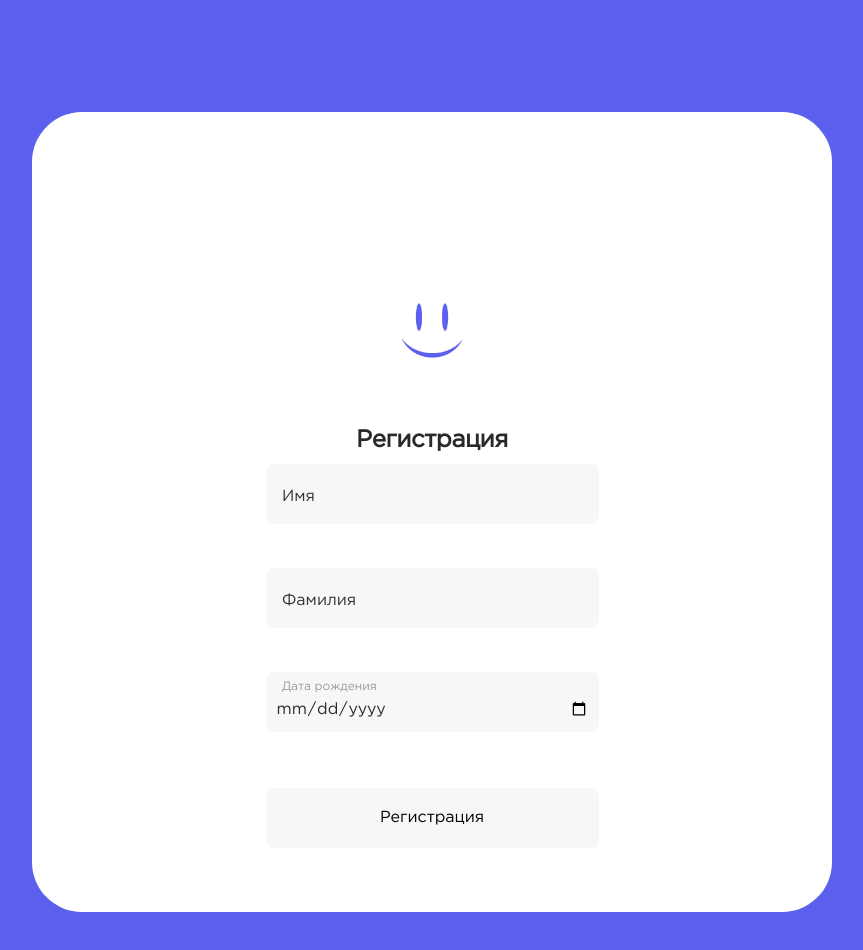
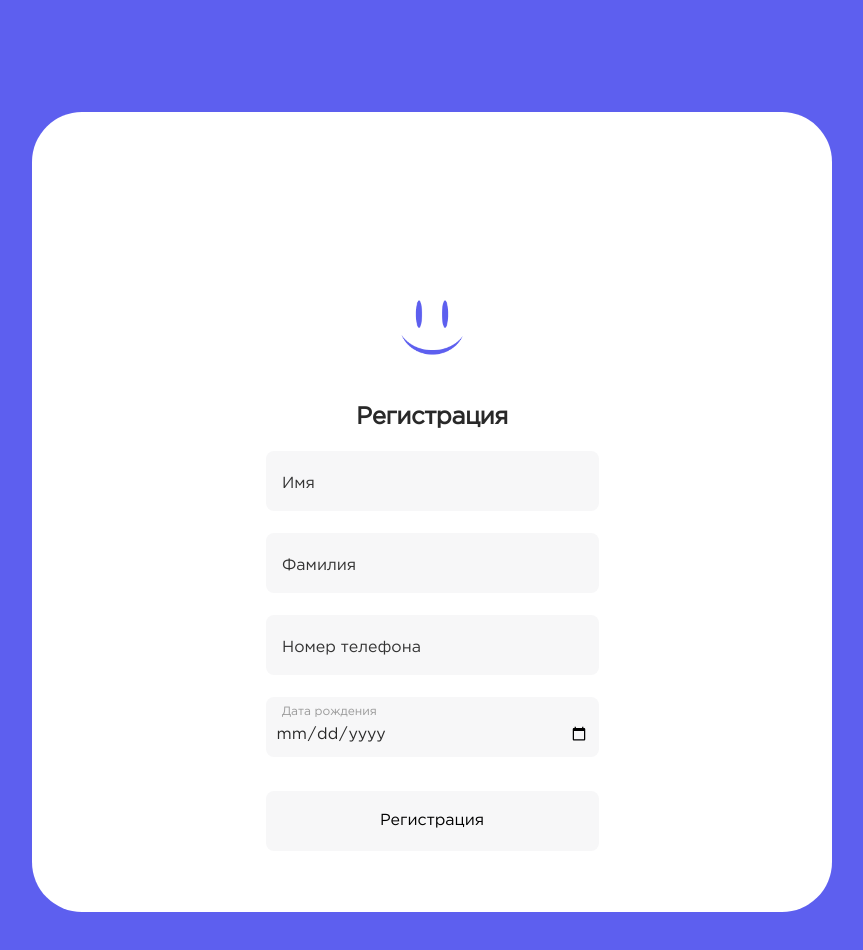
Before and after one commit to katyakan/neobis_front_auth, a React (Create React App) app: page /registrationform in a window 1280 px wide. Shown: the top 950 px of the page, without its empty margins (208-1071 px from the left). Built offline with nearby package versions, Linux system fonts and the light colour scheme.

Commit message:
feat: add headers

```diff
--- a/src/components/RegistrationForm/RegistrationForm.jsx
+++ b/src/components/RegistrationForm/RegistrationForm.jsx
@@ -1,5 +1,6 @@
 import React, { useState, useEffect } from 'react';
 import { useParams } from 'react-router-dom';
+import s from './registrationForm.css';
 import smile from '../assets/img/smile.png';
 import { Formik, Field, Form } from 'formik';
 import { Navigate } from 'react-router-dom';
@@ -15,7 +16,12 @@ const RegistrationForm = () => {
     const checkToken = async () => {
       try {
         const response = await fetch(
-          `https://cors-anywhere.herokuapp.com/http://34.107.1.158/auth/register-update/?token=${token}`
+          `https://cors-anywhere.herokuapp.com/http://34.107.1.158/auth/register-update/`,
+          {
+            headers: {
+              Authorization: `Bearer ${token}`,
+            },
+          }
         );
         if (response.ok) {
           setIsRegistered(true);
@@ -39,19 +45,20 @@ const RegistrationForm = () => {
   };
 
   const handleFormChange = (values) => {
-    const { firstName, lastName, email } = values;
-    const isFilled = firstName && lastName && email && dateValue;
+    const { firstName, lastName, phone, date } = values;
+    const isFilled = firstName && lastName && phone && date;
     setIsDateSelected(isFilled);
   };
 
   const handleRegistration = async (values) => {
     try {
       const response = await fetch(
-        'https://cors-anywhere.herokuapp.com/http://34.107.1.158/auth/register-update/',
+        `https://cors-anywhere.herokuapp.com/http://34.107.1.158/auth/register-update/`,
         {
           method: 'PUT',
           headers: {
             'Content-Type': 'application/json',
+            Authorization: `Bearer ${token}`,
           },
           body: JSON.stringify(values),
         }
@@ -80,20 +87,39 @@ const RegistrationForm = () => {
         initialValues={{
           firstName: '',
           lastName: '',
-          email: '',
+          phone: '',
           date: '',
         }}
         onSubmit={handleRegistration}
-        onChange={handleFormChange}
       >
+        {({ values, handleChange }) => (
           <Form className="registration-form">
             <div className="input-container">
-            <Field id="firstName" name="firstName" placeholder=" " />
+              <Field
+                id="firstName"
+                name="firstName"
+                placeholder=" "
+                onChange={handleChange}
+              />
               <label htmlFor="firstName">Имя</label>
             </div>
             <div className="input-container">
-            <Field id="lastName" name="lastName" placeholder=" " />
+              <Field
+                id="lastName"
+                name="lastName"
+                placeholder=" "
+                onChange={handleChange}
+              />
               <label htmlFor="lastName">Фамилия</label>
+            </div>
+            <div className="input-container">
+              <Field
+                id="phone"
+                name="phone"
+                placeholder=" "
+                onChange={handleChange}
+              />
+              <label htmlFor="phone">Номер телефона</label>
             </div>
             <div className="input-container">
               <Field
@@ -101,11 +127,12 @@ const RegistrationForm = () => {
                 name="date"
                 placeholder=" "
                 type="date"
-              value={dateValue}
-              onChange={handleDateChange}
+                value={values.date}
+                onChange={handleChange}
               />
               <label htmlFor="date">Дата рождения</label>
             </div>
+
             <button
               type="submit"
               className={`submit-button ${isDateSelected ? 'filled' : ''}`}
@@ -113,6 +140,7 @@ const RegistrationForm = () => {
               Регистрация
             </button>
           </Form>
+        )}
       </Formik>
     </div>
   );
```
Lines whose indentation alone changed are shown as unchanged.
